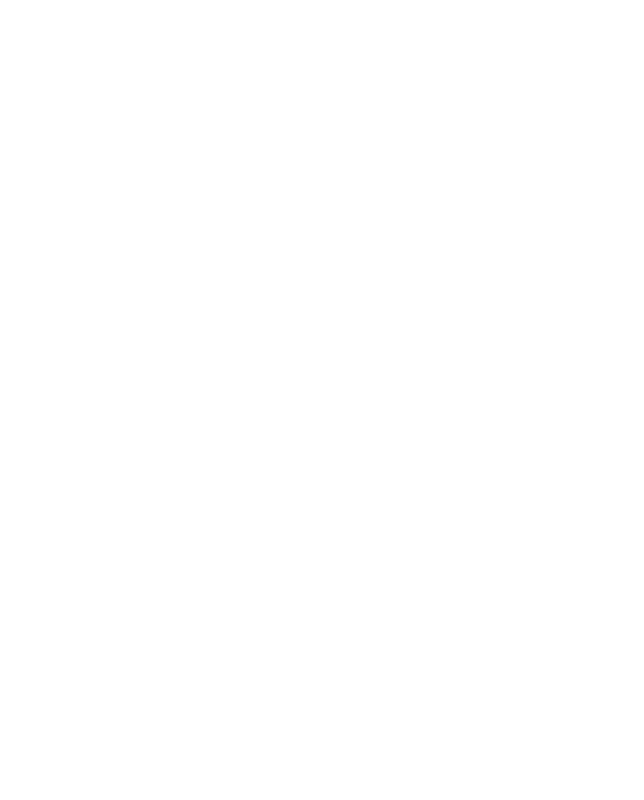
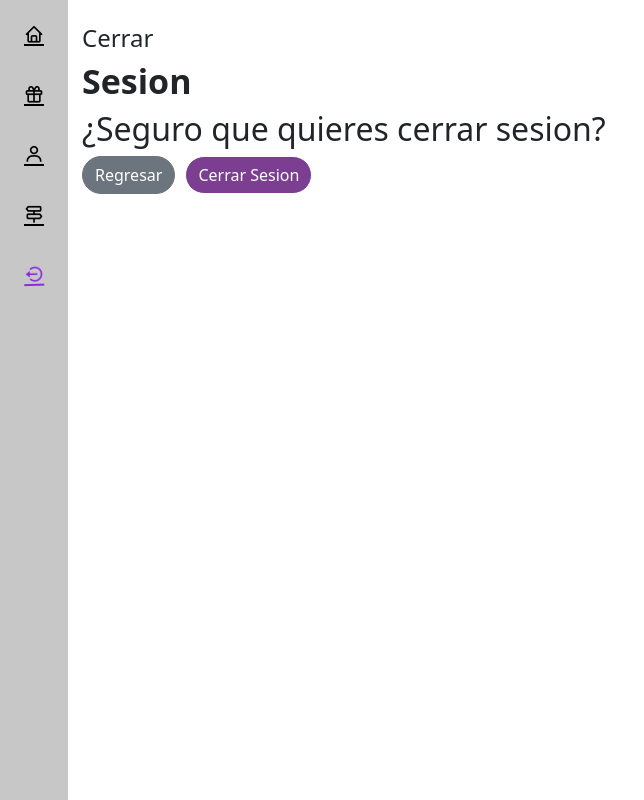
Before and after one commit to EnriqueGonz/wip-web, a React (Create React App) app: page /logout in a window 1280 px wide. Shown: the whole page, without its empty margins (0-644 px from the left). Built offline with nearby package versions, Linux system fonts and the light colour scheme.

Commit message:
cerrar cesion

```diff
--- a/src/App.js
+++ b/src/App.js
@@ -16,6 +16,7 @@
 import FragmentAddDirecciones from './Components/FragmentAddDireccion';
 import FragmentUpdateDirecciones from './Components/FragmentUpdateDireccion';
 import FragmentPerfilUpdate from './Components/FragmentPerfilUpdate';
+import FragmentLogout from './Components/FragmentLogout';
 
 
 function App() {
@@ -79,6 +80,10 @@
           <FragmentUpdateDirecciones></FragmentUpdateDirecciones>
         </Route>
 
+        <Route path="/logout">
+          <FragmentLogout></FragmentLogout>
+        </Route>
+
 
         </Switch>
       </Router>
--- a/src/Components/FragmentAddDireccion.js
+++ b/src/Components/FragmentAddDireccion.js
@@ -72,7 +72,7 @@
                     <a href="http://localhost:3000/misregalos" className="nav_link"> <i className='bx bx-gift nav_icon'></i></a>
                     <a href="http://localhost:3000/miperfil" className="nav_link"> <i className='bx bx-user nav_icon'></i></a>
                     <a href="http://localhost:3000/misdirecciones" style={{color:"blueviolet"}} className="nav_link"> <i className='bx bx-directions bx-tada nav_icon' ></i> </a>
-                    <a href="http://localhost:3000/" className="nav_link"> <i className='bx bx-log-out-circle nav_icon'></i></a>
+                    <a href="http://localhost:3000/logout" className="nav_link"> <i className='bx bx-log-out-circle nav_icon'></i></a>
                 </div>
             </div>
         </nav>
--- a/src/Components/FragmentCancelOrder.js
+++ b/src/Components/FragmentCancelOrder.js
@@ -59,8 +59,8 @@
                     <a href="http://localhost:3000/home" className="nav_link"> <i className='bx bx-home nav_icon'></i></a>
                     <a href="http://localhost:3000/misregalos" style={{color:"blueviolet"}} className="nav_link"> <i className='bx bx-gift bx-tada nav_icon'></i></a>
                     <a href="http://localhost:3000/miperfil" className="nav_link"> <i className='bx bx-user nav_icon'></i></a>
-                    <a href="http://localhost:3000/" className="nav_link"> <i className='bx bx-directions nav_icon' ></i> </a>
-                    <a href="http://localhost:3000/" className="nav_link"> <i className='bx bx-log-out-circle nav_icon'></i></a>
+                    <a href="http://localhost:3000/misdirecciones" className="nav_link"> <i className='bx bx-directions nav_icon' ></i> </a>
+                    <a href="http://localhost:3000/logout" className="nav_link"> <i className='bx bx-log-out-circle nav_icon'></i></a>
                 </div>
             </div>
         </nav>
--- a/src/Components/FragmentDetalleCanje.js
+++ b/src/Components/FragmentDetalleCanje.js
@@ -52,8 +52,8 @@
                     <a href="http://localhost:3000/home" className="nav_link"> <i className='bx bx-home nav_icon'></i></a>
                     <a href="http://localhost:3000/misregalos" style={{color:"blueviolet"}} className="nav_link"> <i className='bx bx-gift bx-tada nav_icon'></i></a>
                     <a href="http://localhost:3000/miperfil" className="nav_link"> <i className='bx bx-user nav_icon'></i></a>
-                    <a href="http://localhost:3000/" className="nav_link"> <i className='bx bx-directions nav_icon' ></i> </a>
-                    <a href="http://localhost:3000/" className="nav_link"> <i className='bx bx-log-out-circle nav_icon'></i></a>
+                    <a href="http://localhost:3000/misdirecciones" className="nav_link"> <i className='bx bx-directions nav_icon' ></i> </a>
+                    <a href="http://localhost:3000/logout" className="nav_link"> <i className='bx bx-log-out-circle nav_icon'></i></a>
                 </div>
             </div>
         </nav>
--- a/src/Components/FragmentDirecciones.js
+++ b/src/Components/FragmentDirecciones.js
@@ -70,7 +70,7 @@
                     <a href="http://localhost:3000/misregalos" className="nav_link"> <i className='bx bx-gift nav_icon'></i></a>
                     <a href="http://localhost:3000/miperfil" className="nav_link"> <i className='bx bx-user nav_icon'></i></a>
                     <a href="http://localhost:3000/misdirecciones" style={{color:"blueviolet"}} className="nav_link"> <i className='bx bx-directions bx-tada nav_icon' ></i> </a>
-                    <a href="http://localhost:3000/" className="nav_link"> <i className='bx bx-log-out-circle nav_icon'></i></a>
+                    <a href="http://localhost:3000/logout" className="nav_link"> <i className='bx bx-log-out-circle nav_icon'></i></a>
                 </div>
             </div>
         </nav>
--- a/src/Components/FragmentHomeUser.js
+++ b/src/Components/FragmentHomeUser.js
@@ -178,7 +178,7 @@
                     <a href="http://localhost:3000/misregalos" className="nav_link"> <i className='bx bx-gift nav_icon'></i></a>
                     <a href="http://localhost:3000/miperfil" className="nav_link"> <i className='bx bx-user nav_icon'></i></a>
                     <a href="http://localhost:3000/misdirecciones" className="nav_link"> <i className='bx bx-directions nav_icon' ></i> </a>
-                    <a href="http://localhost:3000/" className="nav_link"> <i className='bx bx-log-out-circle nav_icon'></i></a>
+                    <a href="http://localhost:3000/logout" className="nav_link"> <i className='bx bx-log-out-circle nav_icon'></i></a>
                 </div>
             </div>
         </nav>
--- /dev/null
+++ b/src/Components/FragmentLogout.js
@@ -0,0 +1,53 @@
+import React, {useState,useEffect} from 'react';
+import { Button } from 'react-bootstrap';
+import { useHistory } from "react-router-dom";
+
+const FragmentLogout = () =>{
+    let history = useHistory();
+
+
+    function methodName() {
+        localStorage.clear();
+        window.location.href = "/login";
+      }
+
+    return(
+        <>
+        <div className="l-navbar" id="nav-bar">
+            <nav className="nav">
+                <div>
+                    <div className="nav_list">
+                        <a href="http://localhost:3000/home" className="nav_link"> <i className='bx bx-home nav_icon'></i></a>
+                        <a href="http://localhost:3000/misregalos"  className="nav_link"> <i className='bx bx-gift nav_icon'></i></a>
+                        <a href="http://localhost:3000/miperfil" className="nav_link"> <i className='bx bx-user nav_icon'></i></a>
+                        <a href="http://localhost:3000/misdirecciones" className="nav_link"> <i className='bx bx-directions nav_icon' ></i> </a>
+                        <a href="http://localhost:3000/logout" style={{color:"blueviolet"}} className="nav_link bx-tada"> <i className='bx bx-log-out-circle nav_icon'></i></a>
+                    </div>
+                </div>
+            </nav>
+        </div>
+        <div className="height-100">
+            <div className="container">
+                <br></br>
+                <h4 style={{fontWeight: 300}}>Cerrar</h4>
+                <h3 style={{fontSize:34, fontWeight:"bold"}}>Sesion</h3>
+            </div>
+            <div className="container">
+                <h2 style={{fontWeight: 300}}>¿Seguro que quieres cerrar sesion?</h2>
+                <Button style={{borderRadius: 20}} onClick={() => history.goBack()} variant="secondary">Regresar</Button>
+                <Button style={{marginLeft:10,background:"#7B3E90",borderRadius: 20,borderColor:"white"}} type="button" onClick = {() => { methodName();} } >Cerrar Sesion</Button>
+
+
+
+
+            </div>
+        </div>
+
+
+
+
+        </>
+    )
+
+}
+export default FragmentLogout;
--- a/src/Components/FragmentPerfil.js
+++ b/src/Components/FragmentPerfil.js
@@ -48,7 +48,7 @@
                     <a href="http://localhost:3000/misregalos" className="nav_link"> <i className='bx bx-gift nav_icon'></i></a>
                     <a href="http://localhost:3000/miperfil" style={{color:"blueviolet"}} className="nav_link"> <i className='bx bx-user bx-tada nav_icon'></i></a>
                     <a href="http://localhost:3000/misdirecciones" className="nav_link"> <i className='bx bx-directions nav_icon' ></i> </a>
-                    <a href="http://localhost:3000/" className="nav_link"> <i className='bx bx-log-out-circle nav_icon'></i></a>
+                    <a href="http://localhost:3000/logout" className="nav_link"> <i className='bx bx-log-out-circle nav_icon'></i></a>
                 </div>
             </div>
         </nav>
--- a/src/Components/FragmentPerfilUpdate.js
+++ b/src/Components/FragmentPerfilUpdate.js
@@ -126,7 +126,7 @@
                     <a href="http://localhost:3000/misregalos" className="nav_link"> <i className='bx bx-gift nav_icon'></i></a>
                     <a href="http://localhost:3000/miperfil" style={{color:"blueviolet"}} className="nav_link"> <i className='bx bx-user bx-tada nav_icon'></i></a>
                     <a href="http://localhost:3000/misdirecciones" className="nav_link"> <i className='bx bx-directions nav_icon' ></i> </a>
-                    <a href="http://localhost:3000/" className="nav_link"> <i className='bx bx-log-out-circle nav_icon'></i></a>
+                    <a href="http://localhost:3000/logout" className="nav_link"> <i className='bx bx-log-out-circle nav_icon'></i></a>
                 </div>
             </div>
         </nav>
--- a/src/Components/FragmentRegalos.js
+++ b/src/Components/FragmentRegalos.js
@@ -53,7 +53,7 @@
                     <a href="http://localhost:3000/misregalos" style={{color:"blueviolet"}} className="nav_link"> <i className='bx bx-gift bx-tada nav_icon'></i></a>
                     <a href="http://localhost:3000/miperfil" className="nav_link"> <i className='bx bx-user nav_icon'></i></a>
                     <a href="http://localhost:3000/misdirecciones" className="nav_link"> <i className='bx bx-directions nav_icon' ></i> </a>
-                    <a href="http://localhost:3000/" className="nav_link"> <i className='bx bx-log-out-circle nav_icon'></i></a>
+                    <a href="http://localhost:3000/logout" className="nav_link"> <i className='bx bx-log-out-circle nav_icon'></i></a>
                 </div>
             </div>
         </nav>
--- a/src/Components/FragmentUpdateDireccion.js
+++ b/src/Components/FragmentUpdateDireccion.js
@@ -103,7 +103,7 @@
                     <a href="http://localhost:3000/misregalos" className="nav_link"> <i className='bx bx-gift nav_icon'></i></a>
                     <a href="http://localhost:3000/miperfil" className="nav_link"> <i className='bx bx-user nav_icon'></i></a>
                     <a href="http://localhost:3000/misdirecciones" style={{color:"blueviolet"}} className="nav_link"> <i className='bx bx-directions bx-tada nav_icon' ></i> </a>
-                    <a href="http://localhost:3000/" className="nav_link"> <i className='bx bx-log-out-circle nav_icon'></i></a>
+                    <a href="http://localhost:3000/logout" className="nav_link"> <i className='bx bx-log-out-circle nav_icon'></i></a>
                 </div>
             </div>
         </nav>
```
Also changed, not shown: src/Components/FragmentProductDetails.js (+0 -17 lines).
